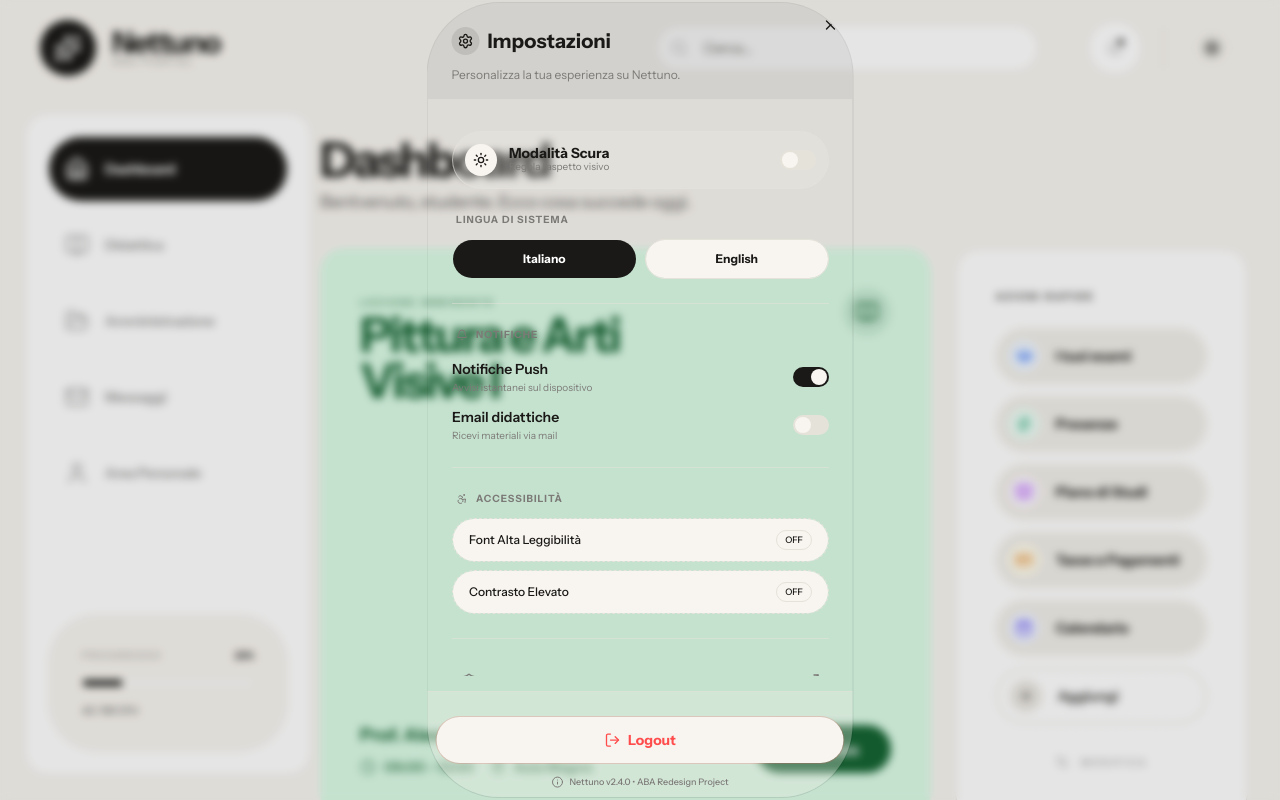
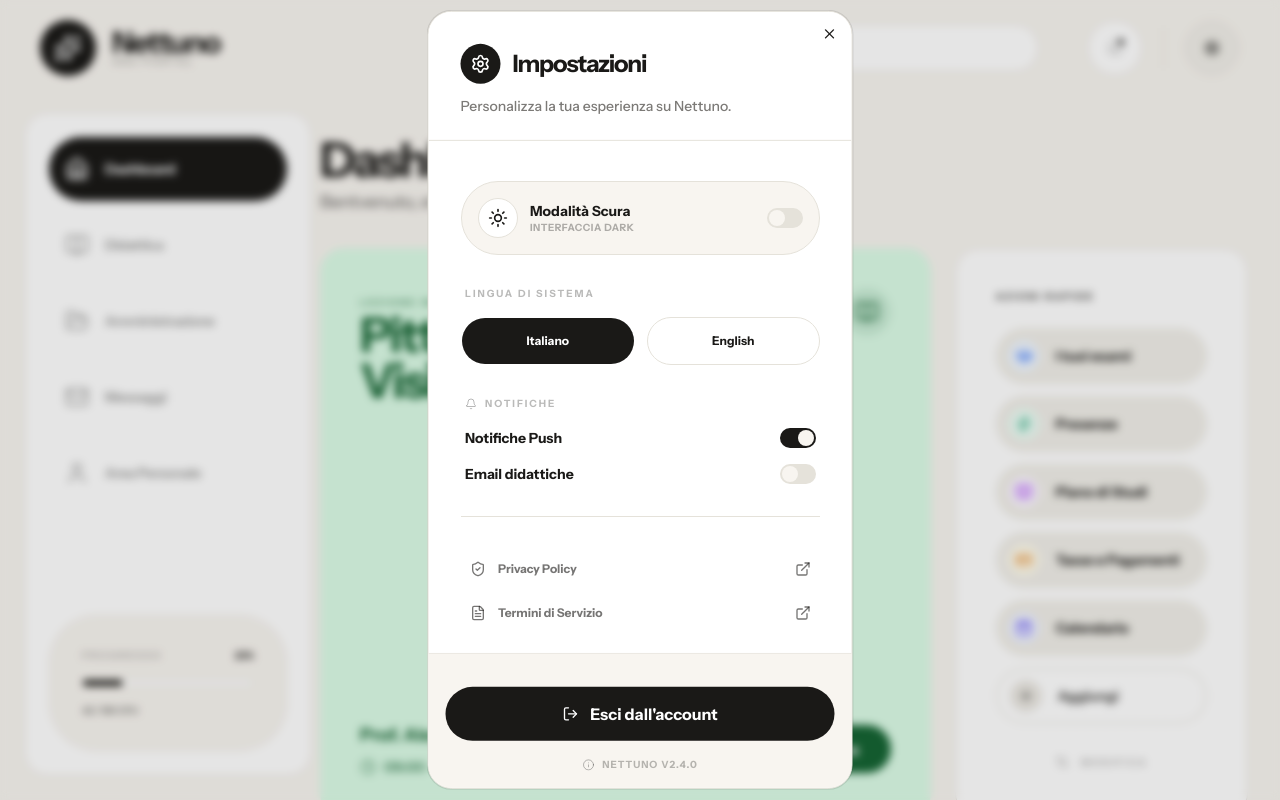
Before and after one commit to Snes00/nettuno-prototype, a Next.js app: page / in a window 1280 px wide. Both pictures are taken after a click on the button "Impostazioni". Shown: the top 800 px of the page. Built offline with nearby package versions, Linux system fonts and the light colour scheme.

Commit message:
style: flat solid background for settings dialog

```diff
--- a/src/components/layout/SettingsDialog.tsx
+++ b/src/components/layout/SettingsDialog.tsx
@@ -44,35 +44,41 @@
   return (
     <Dialog>
       <DialogTrigger asChild>
-        <Button variant="ghost" size="icon" className="hover:bg-primary/10 transition-colors">
-          <Settings className="h-5 w-5" />
+        <Button
+          variant="ghost"
+          className="h-14 w-14 rounded-2xl text-[#1A1917]/40 hover:text-[#1A1917] bg-white border border-[#E5E2DA] hover:bg-[#F1EFE9] transition-all flex items-center justify-center p-0"
+        >
+          <Settings className="h-7 w-7" />
           <span className="sr-only">Impostazioni</span>
         </Button>
       </DialogTrigger>
-      <DialogContent className="sm:max-w-[425px] rounded-3xl p-0 overflow-hidden border-none shadow-2xl">
-        <DialogHeader className="p-6 bg-primary/5 pb-4">
-          <div className="flex items-center gap-2 mb-1">
-            <div className="p-1.5 rounded-lg bg-primary/10 text-primary">
-              <Settings className="h-4 w-4" />
+
+      {/* DialogContent Piatto e Solido */}
+      <DialogContent className="sm:max-w-[425px] rounded-[1.5rem] p-0 overflow-hidden border border-[#E5E2DA] bg-white shadow-none animate-in zoom-in-95 duration-200">
+        <DialogHeader className="p-8 bg-white border-b border-[#E5E2DA] pb-6">
+          <div className="flex items-center gap-3 mb-1">
+            <div className="h-10 w-10 rounded-xl bg-[#1A1917] text-white flex items-center justify-center">
+              <Settings className="h-5 w-5" />
             </div>
-            <DialogTitle className="text-xl font-black">Impostazioni</DialogTitle>
+            <DialogTitle className="text-2xl font-black tracking-tighter">Impostazioni</DialogTitle>
           </div>
-          <DialogDescription className="text-xs">
+          <DialogDescription className="text-sm font-medium text-[#7C7A77]">
             Personalizza la tua esperienza su Nettuno.
           </DialogDescription>
         </DialogHeader>
 
-        <ScrollArea className="max-h-[70vh] px-6">
-          <div className="grid gap-6 py-4">
-            {/* Sezione Aspetto (OTTIMIZZATA) */}
-            <div className="flex items-center justify-between p-3 rounded-2xl border bg-muted/20">
+        <ScrollArea className="max-h-[60vh] px-8">
+          <div className="grid gap-8 py-6">
+
+            {/* Sezione Aspetto */}
+            <div className="flex items-center justify-between p-4 rounded-2xl bg-[#F8F5F0] border border-[#E5E2DA]">
               <div className="flex items-center gap-3">
-                <div className="p-2 rounded-xl bg-background shadow-sm text-primary">
-                  {theme === "dark" ? <Moon className="h-4 w-4" /> : <Sun className="h-4 w-4" />}
+                <div className="h-10 w-10 rounded-xl bg-white border border-[#E5E2DA] flex items-center justify-center text-[#1A1917]">
+                  {theme === "dark" ? <Moon className="h-5 w-5" /> : <Sun className="h-5 w-5" />}
                 </div>
                 <div className="flex flex-col">
-                  <Label htmlFor="dark-mode" className="font-bold">Modalità Scura</Label>
-                  <span className="text-[10px] text-muted-foreground">Regola l'aspetto visivo</span>
+                  <Label htmlFor="dark-mode" className="font-bold text-sm">Modalità Scura</Label>
+                  <span className="text-[10px] font-bold uppercase tracking-wider text-[#7C7A77] opacity-60">Interfaccia Dark</span>
                 </div>
               </div>
               <Switch
@@ -83,19 +89,25 @@
             </div>
 
             {/* Sezione Lingua */}
-            <div className="space-y-3">
-              <h4 className="text-[10px] font-black uppercase tracking-widest text-muted-foreground px-1">Lingua di sistema</h4>
-              <div className="grid grid-cols-2 gap-2">
+            <div className="space-y-4">
+              <h4 className="text-[10px] font-black uppercase tracking-[0.2em] text-[#1A1917]/30 px-1">Lingua di sistema</h4>
+              <div className="grid grid-cols-2 gap-3">
                 <Button
                   variant={lang === "it" ? "default" : "outline"}
-                  className="justify-center gap-2 h-10 rounded-xl text-xs font-bold"
+                  className={cn(
+                    "justify-center h-12 rounded-xl text-xs font-bold transition-all",
+                    lang === "it" ? "bg-[#1A1917] text-white" : "bg-white border-[#E5E2DA] text-[#1A1917]"
+                  )}
                   onClick={() => setLang("it")}
                 >
                   Italiano
                 </Button>
                 <Button
                   variant={lang === "en" ? "default" : "outline"}
-                  className="justify-center gap-2 h-10 rounded-xl text-xs font-bold"
+                  className={cn(
+                    "justify-center h-12 rounded-xl text-xs font-bold transition-all",
+                    lang === "en" ? "bg-[#1A1917] text-white" : "bg-white border-[#E5E2DA] text-[#1A1917]"
+                  )}
                   onClick={() => setLang("en")}
                 >
                   English
@@ -103,29 +115,21 @@
               </div>
             </div>
 
-            <Separator className="opacity-50" />
-
-            {/* Sezione Preferenze Notifica (NUOVA) */}
+            {/* Sezione Notifiche */}
             <div className="space-y-4">
-              <h4 className="text-[10px] font-black uppercase tracking-widest text-muted-foreground px-1 flex items-center gap-2">
+              <h4 className="text-[10px] font-black uppercase tracking-[0.2em] text-[#1A1917]/30 px-1 flex items-center gap-2">
                 <Bell className="h-3 w-3" /> Notifiche
               </h4>
-              <div className="space-y-3">
+              <div className="space-y-4 px-1">
                 <div className="flex items-center justify-between">
-                  <div className="flex flex-col gap-0.5">
-                    <Label className="text-sm font-semibold">Notifiche Push</Label>
-                    <span className="text-[10px] text-muted-foreground">Avvisi istantanei sul dispositivo</span>
-                  </div>
+                  <Label className="text-sm font-bold text-[#1A1917]">Notifiche Push</Label>
                   <Switch
                     checked={notifications.push}
                     onCheckedChange={(checked) => setNotifications({...notifications, push: checked})}
                   />
                 </div>
                 <div className="flex items-center justify-between">
-                  <div className="flex flex-col gap-0.5">
-                    <Label className="text-sm font-semibold">Email didattiche</Label>
-                    <span className="text-[10px] text-muted-foreground">Ricevi materiali via mail</span>
-                  </div>
+                  <Label className="text-sm font-bold text-[#1A1917]">Email didattiche</Label>
                   <Switch
                     checked={notifications.email}
                     onCheckedChange={(checked) => setNotifications({...notifications, email: checked})}
@@ -134,38 +138,19 @@
               </div>
             </div>
 
-            <Separator className="opacity-50" />
+            <Separator className="bg-[#E5E2DA]" />
 
-            {/* Accessibilità */}
-            <div className="space-y-3">
-              <h4 className="text-[10px] font-black uppercase tracking-widest text-muted-foreground px-1 flex items-center gap-2">
-                <Accessibility className="h-3 w-3" /> Accessibilità
-              </h4>
-              <div className="flex flex-col gap-2">
-                <Button variant="outline" className="justify-between h-11 rounded-xl px-4 border-dashed">
-                  <span className="text-xs font-medium">Font Alta Leggibilità</span>
-                  <Badge variant="outline" className="text-[9px] uppercase">Off</Badge>
-                </Button>
-                <Button variant="outline" className="justify-between h-11 rounded-xl px-4 border-dashed">
-                  <span className="text-xs font-medium">Contrasto Elevato</span>
-                  <Badge variant="outline" className="text-[9px] uppercase">Off</Badge>
-                </Button>
-              </div>
-            </div>
-
-            <Separator className="opacity-50" />
-
-            {/* Legal (NUOVA) */}
-            <div className="space-y-2">
-              <Button variant="ghost" className="w-full justify-between h-9 text-muted-foreground hover:text-primary rounded-lg px-2">
-                <div className="flex items-center gap-2 text-[11px] font-semibold">
-                  <ShieldCheck className="h-3.5 w-3.5" /> Privacy Policy
+            {/* Legal & Info */}
+            <div className="space-y-1">
+              <Button variant="ghost" className="w-full justify-between h-10 text-[#1A1917]/60 hover:text-[#1A1917] hover:bg-[#F1EFE9] rounded-xl px-2 transition-colors">
+                <div className="flex items-center gap-3 text-xs font-bold">
+                  <ShieldCheck className="h-4 w-4" /> Privacy Policy
                 </div>
                 <ExternalLink className="h-3 w-3" />
               </Button>
-              <Button variant="ghost" className="w-full justify-between h-9 text-muted-foreground hover:text-primary rounded-lg px-2">
-                <div className="flex items-center gap-2 text-[11px] font-semibold">
-                  <FileText className="h-3.5 w-3.5" /> Termini di Servizio
+              <Button variant="ghost" className="w-full justify-between h-10 text-[#1A1917]/60 hover:text-[#1A1917] hover:bg-[#F1EFE9] rounded-xl px-2 transition-colors">
+                <div className="flex items-center gap-3 text-xs font-bold">
+                  <FileText className="h-4 w-4" /> Termini di Servizio
                 </div>
                 <ExternalLink className="h-3 w-3" />
               </Button>
@@ -173,20 +158,21 @@
           </div>
         </ScrollArea>
 
-        <DialogFooter className="p-6 bg-muted/30 flex-col sm:flex-col gap-3">
+        <DialogFooter className="p-8 bg-[#F8F5F0] border-t border-[#E5E2DA] flex-col sm:flex-col gap-4">
           <Button
-            variant="outline"
-            className="w-full h-12 rounded-xl border-destructive/20 text-destructive hover:bg-destructive hover:text-white transition-all font-bold gap-2 group"
+            className="w-full h-14 rounded-2xl bg-[#1A1917] text-white hover:bg-black transition-all font-black text-base shadow-none gap-3 group"
           >
-            <LogOut className="h-4 w-4 group-hover:translate-x-1 transition-transform" />
-            Logout
+            <LogOut className="h-5 w-5" />
+            Esci dall'account
           </Button>
-          <div className="flex items-center justify-center gap-1.5 text-[9px] text-muted-foreground font-medium">
+          <div className="flex items-center justify-center gap-2 text-[10px] text-[#1A1917]/30 font-bold uppercase tracking-widest">
             <Info className="h-3 w-3" />
-            Nettuno v2.4.0 • ABA Redesign Project
+            Nettuno v2.4.0
           </div>
         </DialogFooter>
       </DialogContent>
     </Dialog>
   )
 }
+
+import { cn } from "@/lib/utils"
```
